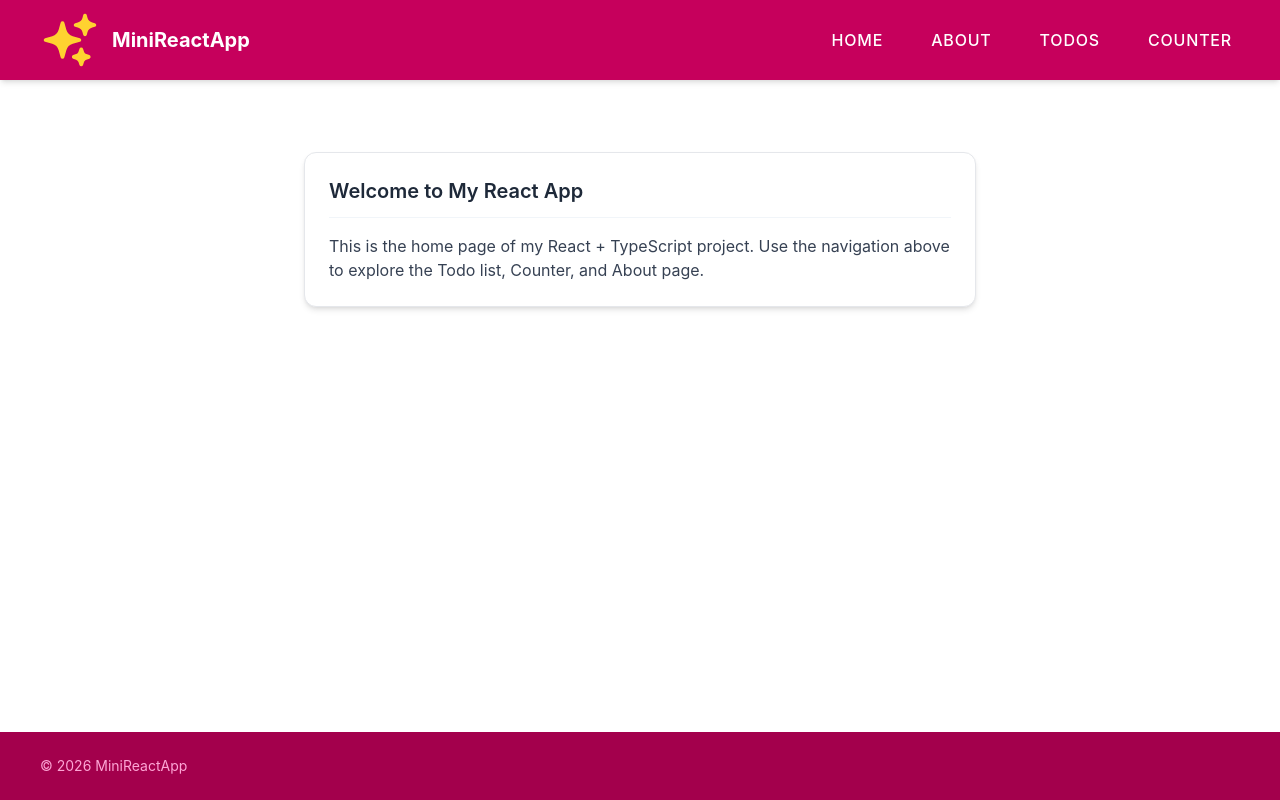
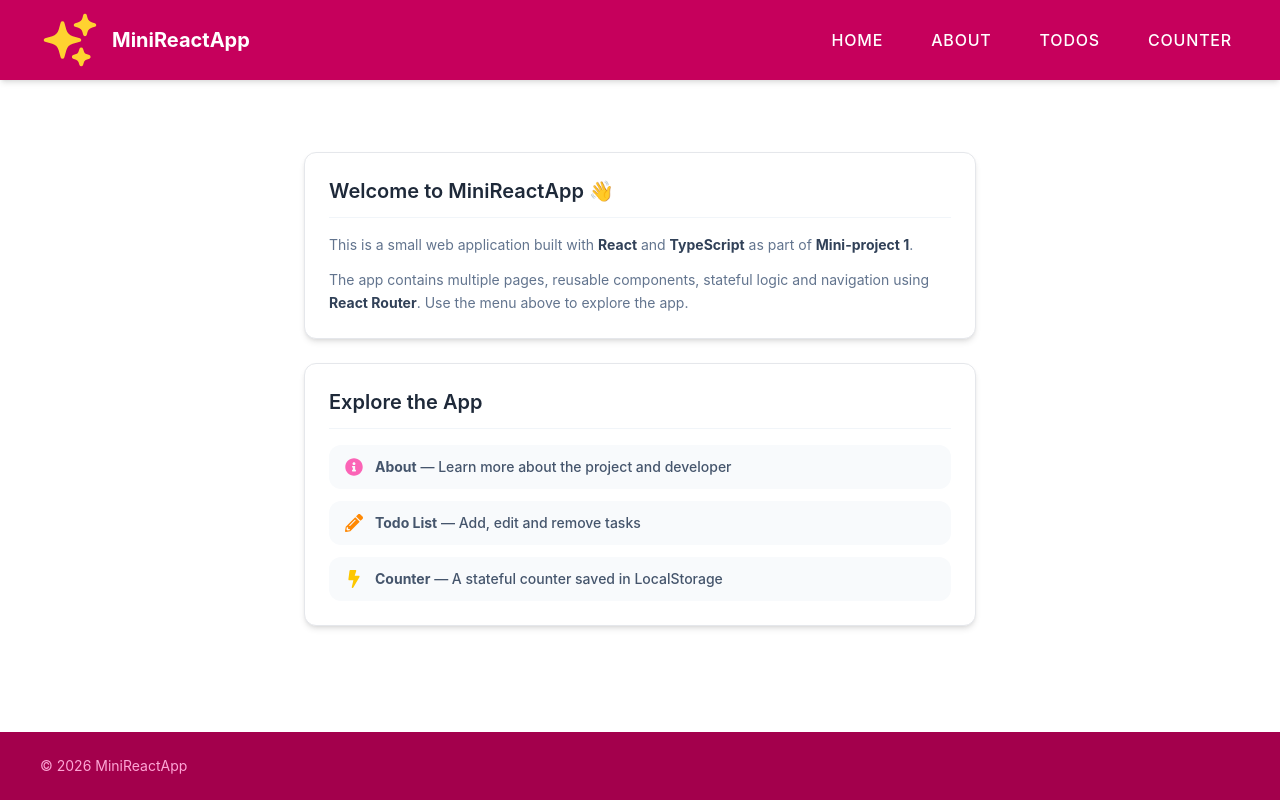
Before and after one commit to sanhu7/react-app-fixed, a React (Vite) app: page / in a window 1280 px wide. Built offline with nearby package versions, Linux system fonts and the light colour scheme.

Commit message:
update (home page) with welcome and short project-explain

```diff
--- a/src/pages/home-page.tsx
+++ b/src/pages/home-page.tsx
@@ -1,15 +1,47 @@
 import Card from "../components/Card";
+import { NavLink } from "react-router-dom";
+import { FaPencilAlt, FaBolt, FaInfoCircle } from "react-icons/fa"; //icons
 
 export default function HomePage() {
     return (
+        <div className="flex flex-col items-center gap-6 py-10 px-4">
 
-        <div className="flex justify-center mt-10 px-4">
 
-            <Card title="Welcome to My React App">
-                <p className="text-gray-700">
-                    This is the home page of my React + TypeScript project.
-                    Use the navigation above to explore the Todo list, Counter, and About page.
-                </p>
+            <Card title="Welcome to MiniReactApp 👋" className="w-full max-w-2xl">
+                <div className="text-slate-500 text-sm leading-relaxed flex flex-col gap-3">
+                    <p>
+                        This is a small web application built with <strong className="text-slate-700">React</strong> and <strong className="text-slate-700">TypeScript</strong> as part of <strong className="text-slate-700">Mini-project 1</strong>.
+                    </p>
+                    <p>
+                        The app contains multiple pages, reusable components, stateful logic and navigation using <strong className="text-slate-700">React Router</strong>.
+                        Use the menu above to explore the app.
+                    </p>
+                </div>
+            </Card>
+
+
+            <Card title="Explore the App" className="w-full max-w-2xl">
+                <div className="flex flex-col gap-3">
+
+                    <NavLink to="/about"
+                        className="flex items-center gap-3 bg-slate-50 rounded-xl px-4 py-3 hover:bg-pink-50 hover:text-pink-800 transition-all duration-200 text-slate-600 text-sm font-medium">
+                        <FaInfoCircle className="text-pink-400 text-lg shrink-0" />
+                        <span><strong>About</strong> — Learn more about the project and developer</span>
+                    </NavLink>
+
+                    <NavLink to="/todos"
+                        className="flex items-center gap-3 bg-slate-50 rounded-xl px-4 py-3 hover:bg-orange-50 hover:text-orange-800 transition-all duration-200 text-slate-600 text-sm font-medium">
+                        <FaPencilAlt className="text-orange-400 text-lg shrink-0" />
+                        <span><strong>Todo List</strong> — Add, edit and remove tasks</span>
+                    </NavLink>
+
+                    <NavLink to="/counter"
+                        className="flex items-center gap-3 bg-slate-50 rounded-xl px-4 py-3 hover:bg-yellow-50 hover:text-yellow-800 transition-all duration-200 text-slate-600 text-sm font-medium">
+                        <FaBolt className="text-yellow-400 text-lg shrink-0" />
+                        <span><strong>Counter</strong> — A stateful counter saved in LocalStorage</span>
+                    </NavLink>
+
+                </div>
             </Card>
 
         </div>
```
